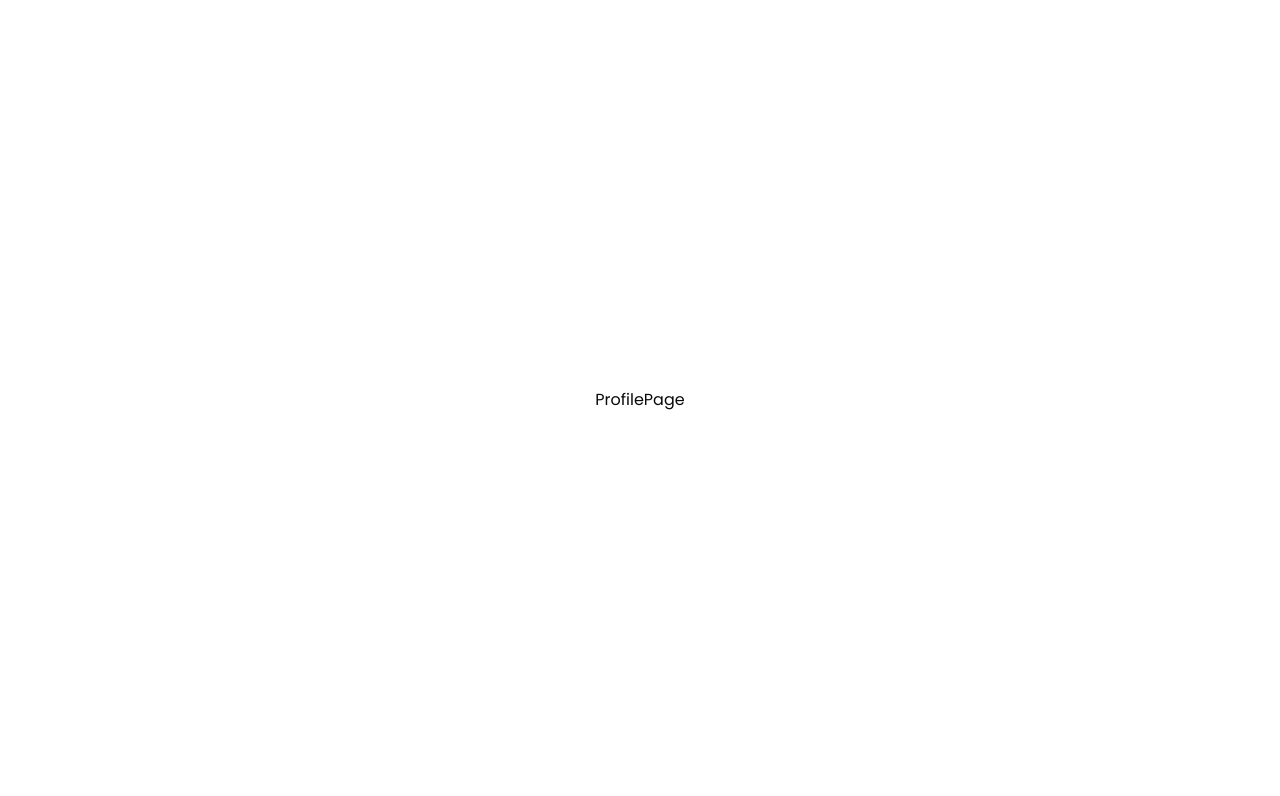
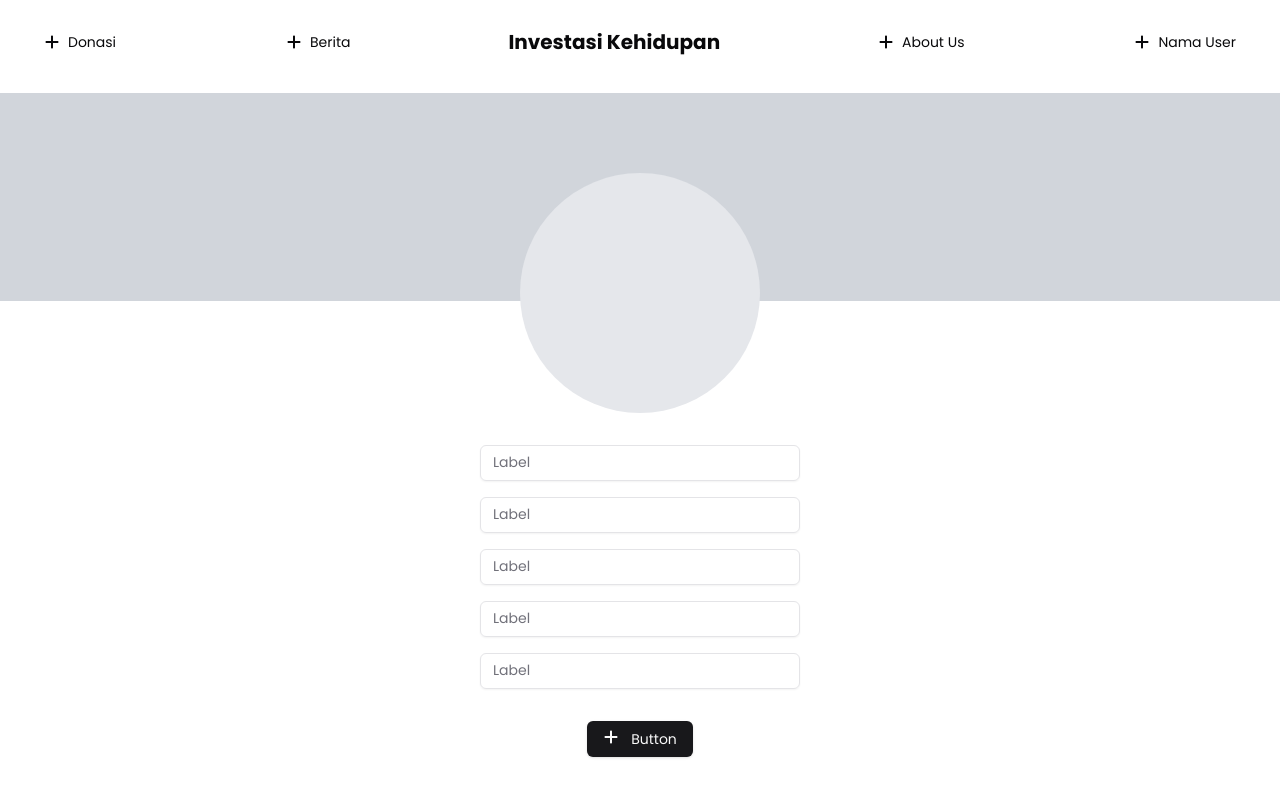
Before and after one commit to sipalingoding/Web-Sunda, a Next.js app: page /profile in a window 1280 px wide. Shown: the top 796 px of the page. Built offline with nearby package versions, Linux system fonts and the light colour scheme.

Commit message:
slicing page profile

```diff
--- a/app/detail-rumah/page.tsx
+++ b/app/detail-rumah/page.tsx
@@ -1,3 +1,4 @@
+import { SubmitButton } from "@/components/form/Buttons";
 import Navbar from "@/components/navbar/Navbar";
 import { GrAnnounce } from "react-icons/gr";
 
@@ -17,7 +18,7 @@ function DetailRumahPage() {
         </div>
         <div className="col-span-3 space-y-6">
           <span className="font-semibold">Judul materi berjalan</span>
-          <div className="border border-gray-200 rounded-sm h-[490px] p-4">
+          <div className="border border-gray-200 rounded-sm h-[490px] p-4 space-y-12 overflow-y-auto">
             <div className="text-right">
               <h2 className="font-semibold">User</h2>
               <p>
@@ -27,6 +28,27 @@ function DetailRumahPage() {
                 molestiae tenetur maiores. Optio, ipsam culpa.
               </p>
             </div>
+            <div className="text-left">
+              <h2 className="font-semibold">Karakter</h2>
+              <p>
+                Lorem ipsum dolor sit amet consectetur adipisicing elit. Dolorem
+                porro odit libero animi deleniti saepe perferendis laboriosam
+                expedita. Quaerat labore cum adipisci perferendis debitis
+                molestiae tenetur maiores. Optio, ipsam culpa.
+              </p>
+            </div>
+            <div className="text-right">
+              <h2 className="font-semibold">User</h2>
+              <p>
+                Lorem ipsum dolor sit amet consectetur adipisicing elit. Dolorem
+                porro odit libero animi deleniti saepe perferendis laboriosam
+                expedita. Quaerat labore cum adipisci perferendis debitis
+                molestiae tenetur maiores. Optio, ipsam culpa.
+              </p>
+            </div>
+            <div className="flex justify-end">
+              <SubmitButton text="Next" />
+            </div>
           </div>
         </div>
       </div>
--- a/app/profile/page.tsx
+++ b/app/profile/page.tsx
@@ -1,7 +1,24 @@
+import { SubmitButton } from "@/components/form/Buttons";
+import FormInput from "@/components/form/FormInput";
+import Navbar from "@/components/navbar/Navbar";
 import React from "react";
 
 function ProfilePage() {
-  return <div>ProfilePage</div>;
+  return (
+    <div className="flex flex-col items-center">
+      <Navbar />
+      <div className="w-screen bg-gray-300 h-52 mt-12"></div>
+      <div className="w-60 bg-gray-200 h-60 rounded-full mb-8 -mt-32"></div>
+      <div className="flex flex-col space-y-4 w-80">
+        <FormInput name="label1" type="text" placeholder="Label" />
+        <FormInput name="label1" type="text" placeholder="Label" />
+        <FormInput name="label1" type="text" placeholder="Label" />
+        <FormInput name="label1" type="text" placeholder="Label" />
+        <FormInput name="label1" type="text" placeholder="Label" />
+      </div>
+      <SubmitButton text="Button" withIcon className="mt-8" />
+    </div>
+  );
 }
 
 export default ProfilePage;
--- a/components/form/Buttons.tsx
+++ b/components/form/Buttons.tsx
@@ -8,11 +8,13 @@ import { FaPlus } from "react-icons/fa6";
 type SubmitButtonProps = {
   className?: string;
   text?: string;
+  withIcon?: boolean;
 };
 
 export function SubmitButton({
   className = "",
   text = "submit",
+  withIcon = false,
 }: SubmitButtonProps) {
   const { pending } = useFormStatus();
   return (
@@ -28,7 +30,7 @@ export function SubmitButton({
         </>
       ) : (
         <div className="flex flex-row gap-3">
-          <FaPlus />
+          {withIcon && <FaPlus />}
           <span>{text}</span>
         </div>
       )}
--- /dev/null
+++ b/components/form/FormInput.tsx
@@ -0,0 +1,24 @@
+import { Input } from "@/components/ui/input";
+
+type propInput = {
+  type: string;
+  placeholder: string;
+  name: string;
+  defaultValue?: string;
+};
+
+function FormInput(prop: propInput) {
+  const { type, placeholder, name, defaultValue } = prop;
+
+  return (
+    <Input
+      type={type}
+      placeholder={placeholder}
+      name={name}
+      defaultValue={defaultValue}
+
+    />
+  );
+}
+
+export default FormInput;
--- a/components/navbar/Navbar.tsx
+++ b/components/navbar/Navbar.tsx
@@ -3,7 +3,7 @@ import { FaPlus } from "react-icons/fa6";
 function Navbar() {
   return (
     <nav className="border-b">
-      <div className="container absolute top-1 left-1/2 transform -translate-x-1/2 flex justify-between items-center py-4 gap-2 border-b-2">
+      <div className="container absolute top-1 left-1/2 transform -translate-x-1/2 flex justify-between items-center py-4 gap-2">
         <div className="flex gap-2 items-center bg-white rounded-3xl p-3">
           <FaPlus />
           <span className="text-sm">Donasi</span>
```
Also changed, not shown: 1 other file (tests, documents, lock files or other folders).
